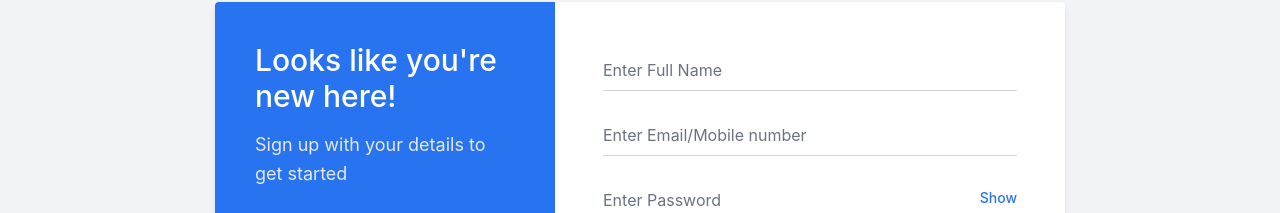
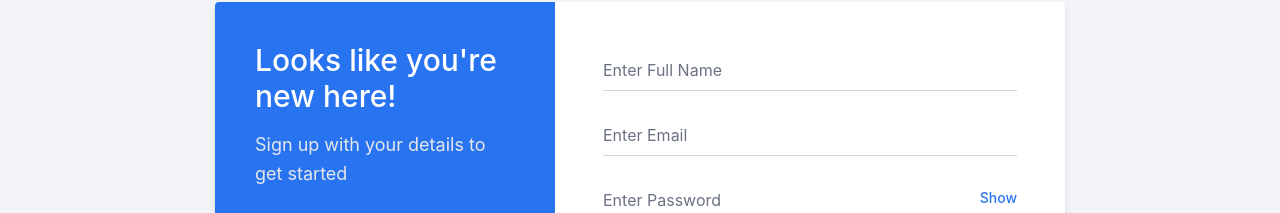
Before and after one commit to harsh140304/flipkartclone, a React (Vite) app in the folder client/: page /signup in a window 1280 px wide. Shown: the part 167-380 px from the top of the page. Built offline with nearby package versions, Linux system fonts and the light colour scheme; no server answers.

Commit message:
Update authentication input labels to 'Enter Email'

```diff
--- a/client/src/pages/Login.jsx
+++ b/client/src/pages/Login.jsx
@@ -64,7 +64,7 @@ const Login = () => {
                 placeholder=" "
               />
               <label className="absolute left-0 transition-all text-gray-500 top-2 text-base peer-focus:-top-3.5 peer-focus:text-xs peer-focus:text-fkBlue peer-[:not(:placeholder-shown)]:-top-3.5 peer-[:not(:placeholder-shown)]:text-xs">
-                Enter Email/Mobile number
+                Enter Email
               </label>
             </div>
 
--- a/client/src/pages/Signup.jsx
+++ b/client/src/pages/Signup.jsx
@@ -90,7 +90,7 @@ const Signup = () => {
                 placeholder=" "
               />
               <label className="absolute left-0 transition-all text-gray-500 top-2 text-base peer-focus:-top-3.5 peer-focus:text-xs peer-focus:text-fkBlue peer-[:not(:placeholder-shown)]:-top-3.5 peer-[:not(:placeholder-shown)]:text-xs">
-                Enter Email/Mobile number
+                Enter Email
               </label>
             </div>
 
```
